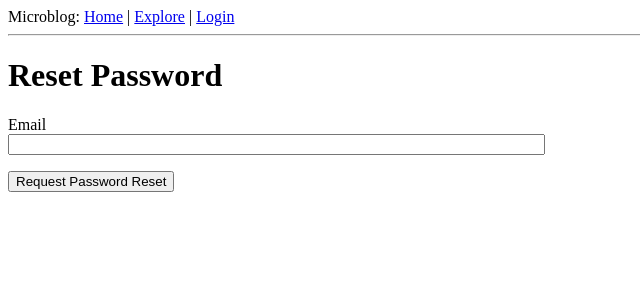
After one commit to sansx/doubanbackend, a Flask app: page /reset_password_request in a window 1280 px wide. The commit adds this page. Shown: the top 300 px of the page, without its empty margins (0-640 px from the left). Run offline with Flask 2, Linux system fonts and the light colour scheme; parts of the project's set-up code (start-up, migrations or seed data) failed here and were passed over.

Commit message:
half email support

```diff
--- a/microblog/app/__init__.py
+++ b/microblog/app/__init__.py
@@ -3,6 +3,7 @@ from config import Config
 from flask_sqlalchemy import SQLAlchemy
 from flask_migrate import Migrate
 from flask_login import LoginManager
+from flask_mail import Mail
 import logging
 from logging.handlers import SMTPHandler, RotatingFileHandler
 import os
@@ -13,6 +14,7 @@ app = Flask(__name__)
 app.config.from_object(Config)
 db = SQLAlchemy(app)
 migrate = Migrate(app, db)
+mail = Mail(app)
 login = LoginManager(app)
 login.login_view = 'login'
 
--- a/microblog/app/forms.py
+++ b/microblog/app/forms.py
@@ -37,7 +37,7 @@ class EditProfileForm(FlaskForm):
         super(EditProfileForm, self).__init__(*args, **kwargs)
         self.original_username = original_username
 
-    def validate_username(slef, username):
+    def validate_username(self, username):
         if username.data != self.original_username:
             user = User.query.filter_by(username=self.username.data).first()
             if user is not None:
@@ -47,3 +47,7 @@ class PostForm(FlaskForm):
     post = TextAreaField('Say something', validators=[
         DataRequired(), Length(min=1, max=300)])
     submit = SubmitField('Submit')
+
+class ResetPasswordRequestForm(FlaskForm):
+    email = StringField('Email', validators=[DataRequired(), Email()])
+    submit = SubmitField('Request Password Reset')
--- a/microblog/app/routes.py
+++ b/microblog/app/routes.py
@@ -1,10 +1,13 @@
 from flask import render_template, flash, redirect, url_for, request
 from app import app, db
-from app.forms import LoginForm, RegistrationForm, EditProfileForm, PostForm
+from app.forms import LoginForm, RegistrationForm, EditProfileForm, PostForm, ResetPasswordRequestForm
 from app.models import User, Post
 from flask_login import current_user, login_user, login_required, logout_user
 from werkzeug.urls import url_parse
 from datetime import datetime
+from app.email import send_password_reset_email
+
+
 
 @app.before_request
 def before_request():
@@ -92,7 +95,7 @@ def user(username):
 @app.route('/edit_profile', methods=['GET', 'POST'] )
 @login_required
 def edit_profile():
-    form = EditProfileForm()
+    form = EditProfileForm(current_user.username)
     if form.validate_on_submit():
         current_user.username = form.username.data
         current_user.about_me = form.about_me.data
@@ -150,3 +153,18 @@ def explore():
         if posts.has_prev else None
     return render_template("index.html", title='Explore', posts=posts.items,
                           next_url=next_url, prev_url=prev_url)
+
+
+@app.route('/reset_password_request', methods=['GET', 'POST'] )
+def reset_password_request():
+    if current_user.is_authenticated:
+        return redirect(url_for('index'))
+    form = ResetPasswordRequestForm()
+    if form.validate_on_submit():
+        user = User.query.filter_by(email=form.email.data).first()
+        if user:
+            send_password_reset_email(user)
+        flash('Check your email for the instructions to reset your password')
+        return redirect(url_for('login'))
+    return render_template('reset_password_request.html',
+                           title='Reset Password', form=form)
--- a/microblog/app/templates/login.html
+++ b/microblog/app/templates/login.html
@@ -28,5 +28,8 @@
 
 </form>
 <p>New User? <a href="{{ url_for('register') }}">Click to Register!</a></p>
-
+<p>
+    Forgot Your Password?
+    <a href="{{ url_for('reset_password_request') }}">Click to Reset It</a>
+</p>
 {% endblock %}
--- /dev/null
+++ b/microblog/app/templates/reset_password_request.html
@@ -0,0 +1,16 @@
+{% extends "base.html" %}
+
+{% block content %}
+    <h1>Reset Password</h1>
+    <form action="" method="post">
+        {{ form.hidden_tag() }}
+        <p>
+            {{ form.email.label }}<br>
+            {{ form.email(size=64) }}<br>
+            {% for error in form.email.errors %}
+            <span style="color: red;">[{{ error }}]</span>
+            {% endfor %}
+        </p>
+        <p>{{ form.submit() }}</p>
+    </form>
+{% endblock %}
```
Also changed, not shown: microblog/app/email.py (added, +8 -0 lines), microblog/app.db.
